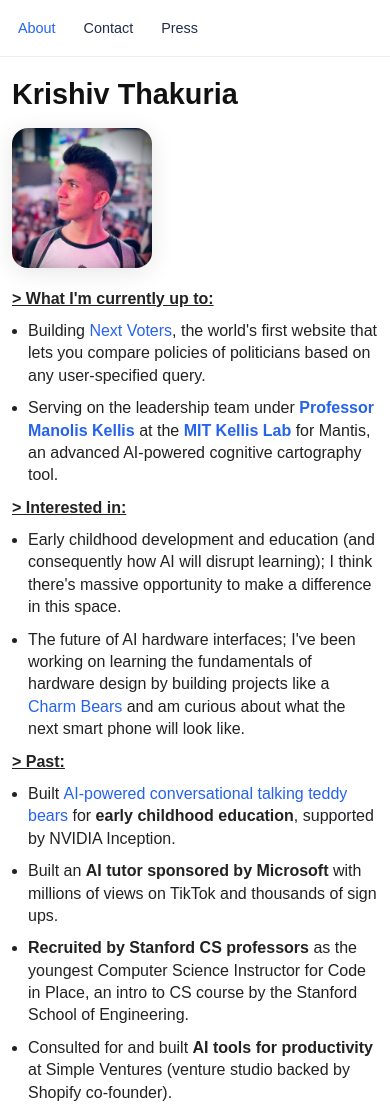
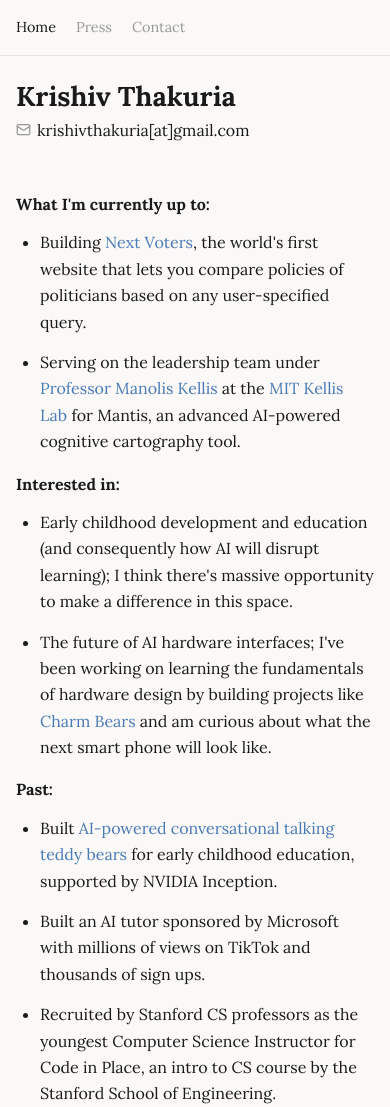
Before and after one commit to Krishiv-Thakuria/Personal-Website, a plain HTML site: page index.html in a window 390 px wide. Shown: the top 1107 px of the page. Drawn offline with Linux system fonts and the light colour scheme.

Commit message:
site revamp

```diff
--- a/index.html
+++ b/index.html
@@ -4,48 +4,55 @@
   <meta charset="UTF-8">
   <meta name="viewport" content="width=device-width, initial-scale=1.0">
   <title>Krishiv Thakuria</title>
-  <link rel="stylesheet" href="style.css">
-  <link rel="preconnect" href="https://fonts.googleapis.com">
-  <link rel="preconnect" href="https://fonts.gstatic.com" crossorigin>
-  <link href="https://fonts.googleapis.com/css2?family=Montserrat:wght@400;700&display=swap" rel="stylesheet">
+  <link rel="stylesheet" href="style.css?v=3">
 </head>
 <body>
-  <div class="container">
-    <nav>
-      <div class="nav-section">
-        <ul class="nav-list">
-          <li><a href="/" class="active">About</a></li>
-          <li><a href="/contact.html">Contact</a></li>
-          <li><a href="/press.html">Press</a></li>
-        </ul>
+
+  <header class="site-header">
+    <nav class="header-nav">
+      <div class="header-links">
+        <a href="/" class="active">Home</a>
+        <a href="/press.html">Press</a>
+        <a href="/contact.html">Contact</a>
+      </div>
+      <div class="header-socials">
+        <a href="https://x.com/krishivthakuria" target="_blank">Twitter</a>
+        <a href="https://github.com/Krishiv-Thakuria" target="_blank">GitHub</a>
       </div>
     </nav>
-    <main>
+  </header>
+
+  <div class="site-wrapper">
     <div class="content">
-        <h1>Krishiv Thakuria</h1>
-        <img src="assets/profile.jpg" alt="Krishiv Thakuria" class="profile-img">
-        <p><b><u>> What I'm currently up to:</u></b></p>
+      <h1 style="margin-bottom: 4px;">Krishiv Thakuria</h1>
+      <p class="contact-line" style="margin: 0 0 48px 0;">
+        <svg xmlns="http://www.w3.org/2000/svg" width="15" height="15" viewBox="0 0 24 24" fill="none" stroke="currentColor" stroke-width="2" stroke-linecap="round" stroke-linejoin="round"><rect x="2" y="4" width="20" height="16" rx="2"/><path d="m22 7-8.97 5.7a1.94 1.94 0 0 1-2.06 0L2 7"/></svg>
+        krishivthakuria[at]gmail.com
+      </p>
+      <p><strong>What I'm currently up to:</strong></p>
       <ul>
         <li>Building <a href="https://nextvoters.com" target="_blank">Next Voters</a>, the world's first website that lets you compare policies of politicians based on any user-specified query.</li>
-          <li>Serving on the leadership team under <a href="https://www.youtube.com/watch?v=wMavKrA-4do" target="_blank"><b>Professor Manolis Kellis</b></a> at the <a href="https://compbio.mit.edu" target="_blank"><b>MIT Kellis Lab</b></a> for Mantis, an advanced AI-powered cognitive cartography tool.</li>
+        <li>Serving on the leadership team under <a href="https://www.youtube.com/watch?v=wMavKrA-4do" target="_blank">Professor Manolis Kellis</a> at the <a href="https://compbio.mit.edu" target="_blank">MIT Kellis Lab</a> for Mantis, an advanced AI-powered cognitive cartography tool.</li>
       </ul>
-       <p><b><u>> Interested in:</u></b></p>
+
+      <p><strong>Interested in:</strong></p>
       <ul>
         <li>Early childhood development and education (and consequently how AI will disrupt learning); I think there's massive opportunity to make a difference in this space.</li>
-        <li>The future of AI hardware interfaces; I've been working on learning the fundamentals of hardware design by building projects like a <a href="https://charmbears.com">Charm Bears</a> and am curious about what the next smart phone will look like.</li>
+        <li>The future of AI hardware interfaces; I've been working on learning the fundamentals of hardware design by building projects like <a href="https://charmbears.com">Charm Bears</a> and am curious about what the next smart phone will look like.</li>
       </ul>
-       <p><b><u>> Past:</u></b></p>
+
+      <p><strong>Past:</strong></p>
       <ul>
-        <li>Built <a href="https://charmbears.com">AI-powered conversational talking teddy bears</a> for <b>early childhood education</b>, supported by NVIDIA Inception.</li>
-        <li>Built an <b>AI tutor sponsored by Microsoft</b> with millions of views on TikTok and thousands of sign ups.</li>
-        <li><b>Recruited by Stanford CS professors</b> as the youngest Computer Science Instructor for Code in Place, an intro to CS course by the Stanford School of Engineering.</li>
-        <li>Consulted for and built <b>AI tools for productivity</b> at Simple Ventures (venture studio backed by Shopify co-founder).</li>
-        <li>Worked on <b>named entity recognition</b> at BenchSci (world-leader in AI for pre-clinicial R&D).</li>
+        <li>Built <a href="https://charmbears.com">AI-powered conversational talking teddy bears</a> for early childhood education, supported by NVIDIA Inception.</li>
+        <li>Built an AI tutor sponsored by Microsoft with millions of views on TikTok and thousands of sign ups.</li>
+        <li>Recruited by Stanford CS professors as the youngest Computer Science Instructor for Code in Place, an intro to CS course by the Stanford School of Engineering.</li>
+        <li>Consulted for and built AI tools for productivity at Simple Ventures (venture studio backed by Shopify co-founder).</li>
+        <li>Worked on named entity recognition at BenchSci (world-leader in AI for pre-clinical R&D).</li>
         <li>Figured out random ways to make money in middle school (websites/marketing for busy CEOs) and eventually made thousands of dollars from it.</li>
         <li>Made my first $100 online at 13 from a viral article I wrote investigating Apple's VR/AR patents (<a href="https://medium.com/better-marketing/apple-glass-will-do-what-google-glass-couldnt-here-s-how-580da30d57cb">link if curious</a>).</li>
       </ul>
     </div>
-    </main>
   </div>
+
 </body>
 </html>
--- a/style.css
+++ b/style.css
@@ -1,348 +1,192 @@
-body {
-  font-family: 'Arial', sans-serif;
-  color: #222;
+/* ===== Base Reset & Typography ===== */
+@import url('https://fonts.googleapis.com/css2?family=Lora:ital,wght@0,400;0,500;0,600;0,700;1,400;1,500&display=swap');
+
+*, *::before, *::after {
+  box-sizing: border-box;
   margin: 0;
   padding: 0;
-  background: #fff;
 }
 
-.container {
-  display: flex;
-  flex-direction: row;
-  min-height: 100vh;
-  width: 100%;
+body {
+  font-family: 'Lora', Georgia, serif;
+  color: #1a1a1a;
+  background: #faf9f7;
+  line-height: 1.7;
+  -webkit-font-smoothing: antialiased;
+  -moz-osx-font-smoothing: grayscale;
 }
 
-nav {
-  width: 240px;
-  background: #fff;
-  padding: 80px 0 0 0;
-  box-sizing: border-box;
-  min-height: 100vh;
-  border-right: 1px solid #eee;
-  display: flex;
-  flex-direction: column;
-  align-items: flex-start;
+a {
+  color: #4a7ab5;
+  text-decoration: none;
+  transition: color 0.15s ease;
 }
 
-.nav-section {
-  width: 100%;
-  padding-left: 32px;
+a:hover {
+  color: #2c5a8a;
+  text-decoration: underline;
 }
 
-.nav-title {
-  font-weight: bold;
-  font-size: 0.9rem;
-  letter-spacing: 0.12em;
-  margin-bottom: 32px;
-  color: #222;
-  text-transform: uppercase;
+/* ===== Layout Shell ===== */
+.site-wrapper {
+  position: relative;
+  max-width: 720px;
+  margin: 0 auto;
+  padding: 0 24px;
+  padding-top: 100px;
+  padding-bottom: 120px;
 }
 
-.nav-list {
-  list-style: none;
-  padding: 0;
-  margin: 0;
+/* ===== Header Navigation ===== */
+.site-header {
+  position: fixed;
+  top: 0;
+  left: 0;
   width: 100%;
-}
-
-.nav-list li {
-  margin-bottom: 20px;
-}
-
-.nav-list a {
-  text-decoration: none;
-  color: #222c4c;
-  font-size: 1.4rem;
-  font-weight: 500;
-  transition: color 0.2s;
-  display: block;
-  padding: 4px 0;
-  border-radius: 5px;
-}
-
-.nav-list a.active, .nav-list a:hover {
-  color: #2563eb;
-}
-
-main {
-  flex: 1;
-  display: flex;
-  justify-content: center;
-  align-items: flex-start;
-  padding: 80px 64px 0 64px;
-  overflow-x: hidden;
-}
-
-.content {
-  width: 100%;
-  max-width: 1200px;
-  margin: 0 auto;
-}
-
-.image {
-  flex: 0 0 340px;
+  height: 56px;
+  background: rgba(250, 249, 247, 0.92);
+  backdrop-filter: blur(12px);
+  -webkit-backdrop-filter: blur(12px);
+  border-bottom: 1px solid #e5e5e5;
+  z-index: 100;
   display: flex;
   align-items: center;
   justify-content: center;
 }
 
-.image img {
-  width: 320px;
-  max-width: 100%;
-  border-radius: 12px;
-  object-fit: cover;
-  box-shadow: 0 4px 24px rgba(0,0,0,0.10);
+.header-nav {
+  display: flex;
+  align-items: center;
+  justify-content: space-between;
+  width: 100%;
+  max-width: 720px;
+  padding: 0 24px;
 }
 
-h1 {
-  font-size: 2rem;
-  font-weight: 800;
-  margin: 0 0 40px 0;
-  color: #111;
-  line-height: 1.1;
+.header-links {
+  display: flex;
+  gap: 28px;
+  align-items: center;
 }
 
-.content p, .content ul, .content li {
-  font-size: 1.4rem;
-  line-height: 1.7;
-  margin: 0 0 12px 0;
+.header-socials {
+  display: flex;
+  gap: 24px;
+  align-items: center;
 }
 
-.footnote {
+.header-links a,
+.header-socials a {
+  font-family: 'Lora', Georgia, serif;
   font-size: 1rem;
-  color: #222;
-  margin-top: 32px;
-  display: block;
+  color: #999;
+  text-decoration: none;
+  transition: color 0.15s ease;
 }
 
-ul {
-  padding-left: 24px;
+.header-links a:hover,
+.header-links a.active,
+.header-socials a:hover {
+  color: #1a1a1a;
+  text-decoration: none;
 }
 
-li {
-  margin-bottom: 12px;
+/* ===== Main Content ===== */
+.content h1 {
+  font-family: 'Lora', Georgia, serif;
+  font-size: 2.4rem;
+  font-weight: 700;
+  color: #1a1a1a;
+  line-height: 1.2;
+  margin: 0 0 4px 0;
 }
 
-.content h2, .content p strong {
-  font-size: 1.6rem;
-  font-weight: 700;
-  margin: 40px 0 20px 0;
-  color: #111;
+.contact-line {
+  display: flex;
+  align-items: center;
+  gap: 6px;
+  font-family: 'Lora', Georgia, serif;
+  font-size: 0.9rem;
+  color: #777;
+  margin: 0 0 88px 0;
 }
 
-a {
-  color: #2563eb;
-  text-decoration: none;
-  font-weight: 500;
+.contact-line svg {
+  flex-shrink: 0;
+  color: #999;
 }
 
-a:hover {
-  text-decoration: underline;
+.content h2 {
+  font-family: 'Lora', Georgia, serif;
+  font-size: 1.25rem;
+  font-weight: 700;
+  color: #1a1a1a;
+  margin: 32px 0 12px 0;
+  line-height: 1.4;
 }
 
-.links {
-  margin-top: 18px;
-  font-size: 1rem;
+.content p {
+  font-family: 'Lora', Georgia, serif;
+  font-size: 1.1rem;
+  line-height: 1.75;
+  margin: 12px 0;
+  color: #1a1a1a;
 }
 
-.links a {
-  margin-right: 12px;
+.content ul {
+  padding-left: 24px;
+  margin: 8px 0 16px 0;
 }
 
+.content li {
+  font-family: 'Lora', Georgia, serif;
+  font-size: 1.1rem;
+  line-height: 1.75;
+  margin-bottom: 14px;
+  color: #1a1a1a;
+}
+
+.content li::marker {
+  color: #1a1a1a;
+}
+
+.content b, .content strong {
+  font-weight: 700;
+}
+
+/* Profile image */
 .profile-img {
   display: block;
-  width: 280px;
-  height: 280px;
+  width: 260px;
+  height: 260px;
   object-fit: cover;
-  border-radius: 16px;
-  margin: 0 0 40px 0;
-  box-shadow: 0 4px 24px rgba(0,0,0,0.10);
-  /* removed: filter: grayscale(100%); */
+  border-radius: 14px;
+  margin: 0 0 32px 0;
+  box-shadow: 0 4px 24px rgba(0,0,0,0.08);
 }
 
+/* ===== Contact Page ===== */
 .contact-content {
   display: flex;
+  flex-direction: column;
   align-items: center;
   justify-content: center;
-  min-height: 80vh;
+  min-height: 60vh;
+}
+
+.contact-content h1 {
+  margin-bottom: 16px;
 }
 
 .email-display {
-  font-size: 2.4rem;
-  color: #222c4c;
+  font-family: 'Lora', Georgia, serif;
+  font-size: 2rem;
+  color: #1a1a1a;
   text-align: center;
-  padding: 0 20px;
   word-break: break-word;
 }
 
-/* Responsive Layouts */
-@media (max-width: 900px) {
-  .container {
-    flex-direction: column;
-    width: 100%;
-  }
-
-  nav {
-    width: 100%;
-    min-height: unset;
-    border-right: none;
-    border-bottom: 1px solid #eee;
-    padding: 20px 16px;
-  }
-
-  .nav-section {
-    padding: 0;
-    width: 100%;
-  }
-
-  .nav-title {
-    font-size: 0.85rem;
-    margin-bottom: 12px;
-  }
-
-  .nav-list {
-    display: flex;
-    flex-direction: row;
-    margin: 0;
-  }
-
-  .nav-list li {
-    margin: 0 16px 0 0;
-  }
-
-  .nav-list a {
-    font-size: 1rem;
-    padding: 4px 8px;
-  }
-
-  main {
-    padding: 24px 16px;
-    width: 100%;
-    box-sizing: border-box;
-  }
-
-  .content {
-    width: 100%;
-    padding: 0;
-  }
-
-  h1 {
-    font-size: 2rem;
-    margin-bottom: 20px;
-    line-height: 1.2;
-  }
-
-  .profile-img {
-    width: 180px;
-    height: 180px;
-    margin-bottom: 24px;
-  }
-
-  .content p, .content ul, .content li {
-    font-size: 1.1rem;
-    line-height: 1.5;
-    margin-bottom: 12px;
-  }
-
-  ul {
-    padding-left: 20px;
-  }
-
-  .content h2, .content p strong {
-    font-size: 1.2rem;
-    margin: 24px 0 12px 0;
-  }
-
-  .email-display {
-    font-size: 1.8rem;
-  }
-}
-
-/* Add smaller screen breakpoint for phones */
-@media (max-width: 480px) {
-  nav {
-    padding: 16px 12px;
-  }
-
-  .nav-title {
-    font-size: 0.8rem;
-    margin-bottom: 8px;
-  }
-
-  .nav-list a {
-    font-size: 0.9rem;
-    padding: 4px 6px;
-  }
-
-  main {
-    padding: 20px 12px;
-  }
-
-  h1 {
-    font-size: 1.8rem;
-    margin-bottom: 16px;
-  }
-
-  .profile-img {
-    width: 140px;
-    height: 140px;
-    margin-bottom: 20px;
-  }
-
-  .content p, .content ul, .content li {
-    font-size: 1rem;
-    line-height: 1.4;
-    margin-bottom: 10px;
-  }
-
-  .content h2, .content p strong {
-    font-size: 1.1rem;
-    margin: 20px 0 10px 0;
-  }
-
-  ul {
-    padding-left: 16px;
-  }
-
-  .email-display {
-    font-size: 1.4rem;
-    padding: 0 16px;
-  }
-}
-
-/* NEW ADDITIONS BELOW */
-
-.main-heading {
-  font-size: 3rem;
-  font-weight: 900;
-  color: #111;
-  margin: 40px 0 20px 0;
-  line-height: 1.2;
-}
-
-.ask-me-box {
-  background: #fef3c7;
-  padding: 16px 24px;
-  border-left: 6px solid #f59e0b;
-  margin-bottom: 32px;
-  border-radius: 8px;
-}
-
-.ask-me-box a {
-  font-size: 1.4rem;
-  font-weight: 700;
-  color: #b45309;
-  text-decoration: none;
-  display: inline-block;
-}
-
-.ask-me-box a:hover {
-  text-decoration: underline;
-  color: #92400e;
-}
-
-/* Press Cards */
+/* ===== Press Cards ===== */
 .press-grid {
   display: grid;
   grid-template-columns: repeat(2, 1fr);
@@ -353,20 +197,18 @@
   display: flex;
   flex-direction: column;
   background: #fff;
-  border-radius: 14px;
+  border-radius: 12px;
   overflow: hidden;
-  border: 1px solid #e5e7eb;
-  box-shadow: 0 2px 8px rgba(0, 0, 0, 0.04);
+  border: 1px solid #e5e5e5;
+  box-shadow: 0 1px 4px rgba(0, 0, 0, 0.04);
   transition: transform 0.2s ease, box-shadow 0.2s ease;
   text-decoration: none !important;
   color: inherit;
-  font-family: 'Arial', sans-serif;
-  font-weight: normal;
 }
 
 .press-card:hover {
-  transform: translateY(-4px);
-  box-shadow: 0 8px 24px rgba(0, 0, 0, 0.10);
+  transform: translateY(-3px);
+  box-shadow: 0 6px 20px rgba(0, 0, 0, 0.08);
   text-decoration: none !important;
 }
 
@@ -374,7 +216,7 @@
   width: 100%;
   aspect-ratio: 16 / 9;
   overflow: hidden;
-  background: #f3f4f6;
+  background: #f5f5f5;
 }
 
 .press-card-img img {
@@ -385,58 +227,119 @@
 }
 
 .press-card:hover .press-card-img img {
-  transform: scale(1.04);
+  transform: scale(1.03);
 }
 
 .press-card-body {
-  padding: 20px 24px 24px;
+  padding: 18px 20px 22px;
   display: flex;
   flex-direction: column;
-  gap: 10px;
+  gap: 8px;
   flex: 1;
 }
 
 .press-card-body .press-source {
-  font-family: 'Arial', sans-serif;
-  font-size: 0.8rem;
-  font-weight: 800;
+  font-family: 'Lora', Georgia, serif;
+  font-size: 0.75rem;
+  font-weight: 700;
   text-transform: uppercase;
   letter-spacing: 0.08em;
-  color: #2563eb;
+  color: #4a7ab5;
   margin: 0;
 }
 
 .content .press-card-body h2 {
-  font-family: 'Arial', sans-serif;
-  font-size: 1.15rem;
-  font-weight: 800;
-  line-height: 1.4;
-  color: #111;
+  font-family: 'Lora', Georgia, serif;
+  font-size: 1.05rem;
+  font-weight: 600;
+  line-height: 1.45;
+  color: #1a1a1a;
   margin: 0;
 }
 
 .press-card:hover .press-card-body h2 {
-  color: #2563eb;
+  color: #4a7ab5;
 }
 
+/* ===== Responsive ===== */
+
 @media (max-width: 900px) {
+  .site-wrapper {
+    padding: 88px 20px 80px;
+  }
+
+  .content h1 {
+    font-size: 2rem;
+    margin-bottom: 20px;
+  }
+
+  .content p, .content li {
+    font-size: 1.05rem;
+  }
+
+  .profile-img {
+    width: 200px;
+    height: 200px;
+  }
+
   .press-grid {
     grid-template-columns: 1fr;
     gap: 20px;
   }
 
-  .press-card-body {
-    padding: 16px 18px 20px;
+  .content .press-card-body h2 {
+    font-size: 1rem;
+    margin: 0;
   }
 
-  .content .press-card-body h2 {
-    font-family: 'Arial', sans-serif;
-    font-size: 1.05rem;
-    margin: 0;
+  .email-display {
+    font-size: 1.6rem;
+  }
+}
+
+@media (max-width: 600px) {
+  .header-nav {
+    padding: 0 16px;
+  }
+
+  .header-links {
+    gap: 20px;
+  }
+
+  .header-socials {
+    gap: 16px;
+  }
+
+  .header-links a,
+  .header-socials a {
+    font-size: 0.9rem;
   }
 }
 
 @media (max-width: 480px) {
+  .site-wrapper {
+    padding: 80px 16px 60px;
+  }
+
+  .header-socials {
+    display: none;
+  }
+
+  .content h1 {
+    font-size: 1.7rem;
+  }
+
+  .content p, .content li {
+    font-size: 1rem;
+    line-height: 1.65;
+  }
+
+  .profile-img {
+    width: 160px;
+    height: 160px;
+    margin-bottom: 24px;
+  }
+
   .press-grid {
     gap: 16px;
   }
@@ -446,12 +349,15 @@
   }
 
   .content .press-card-body h2 {
-    font-family: 'Arial', sans-serif;
-    font-size: 1rem;
+    font-size: 0.95rem;
     margin: 0;
   }
 
   .press-card-body .press-source {
-    font-size: 0.75rem;
+    font-size: 0.7rem;
+  }
+
+  .email-display {
+    font-size: 1.3rem;
   }
 }
```
Also changed, not shown: contact.html (+19 -16 lines), press.html (+16 -15 lines). Lines whose indentation alone changed are shown as unchanged.
